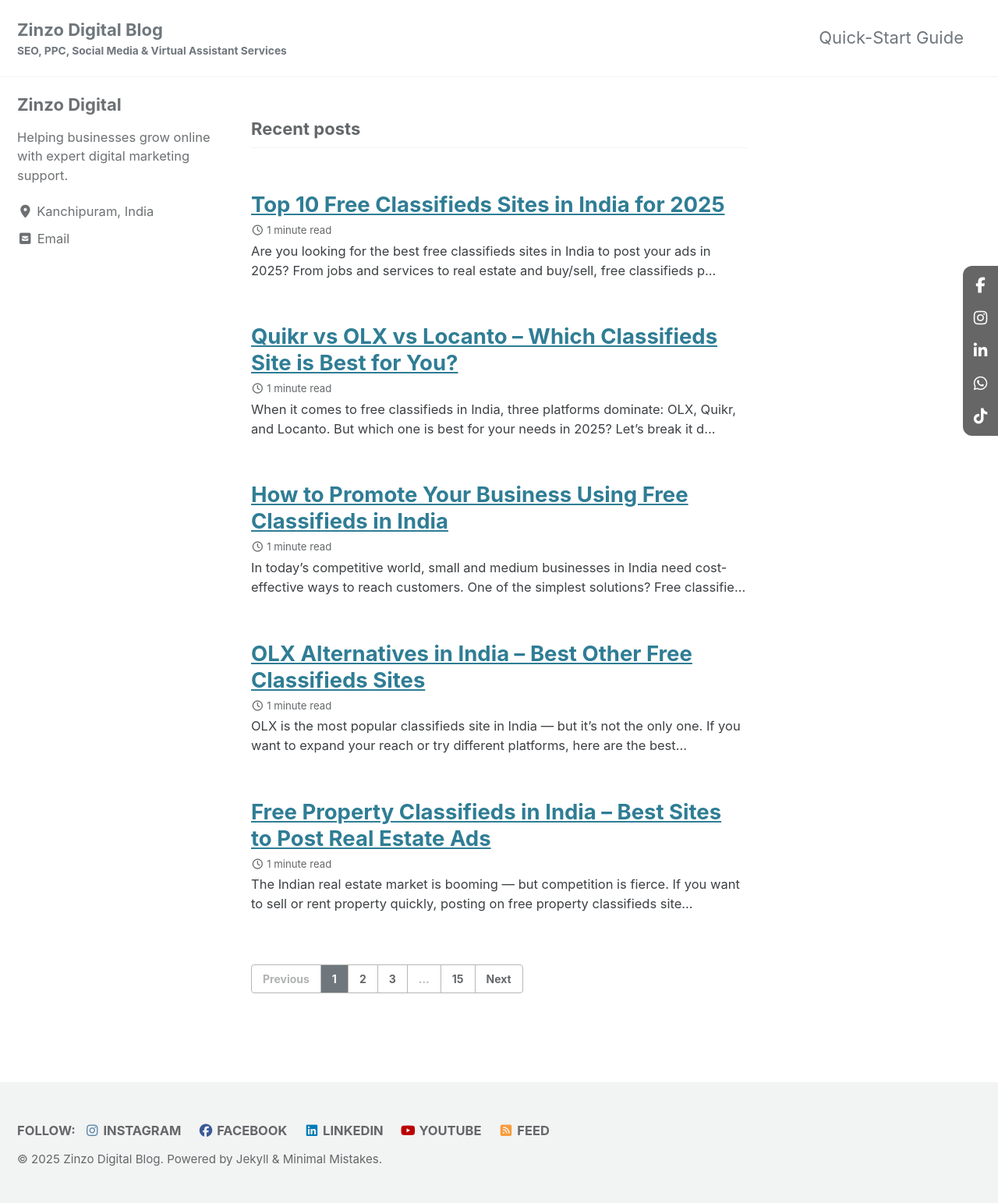
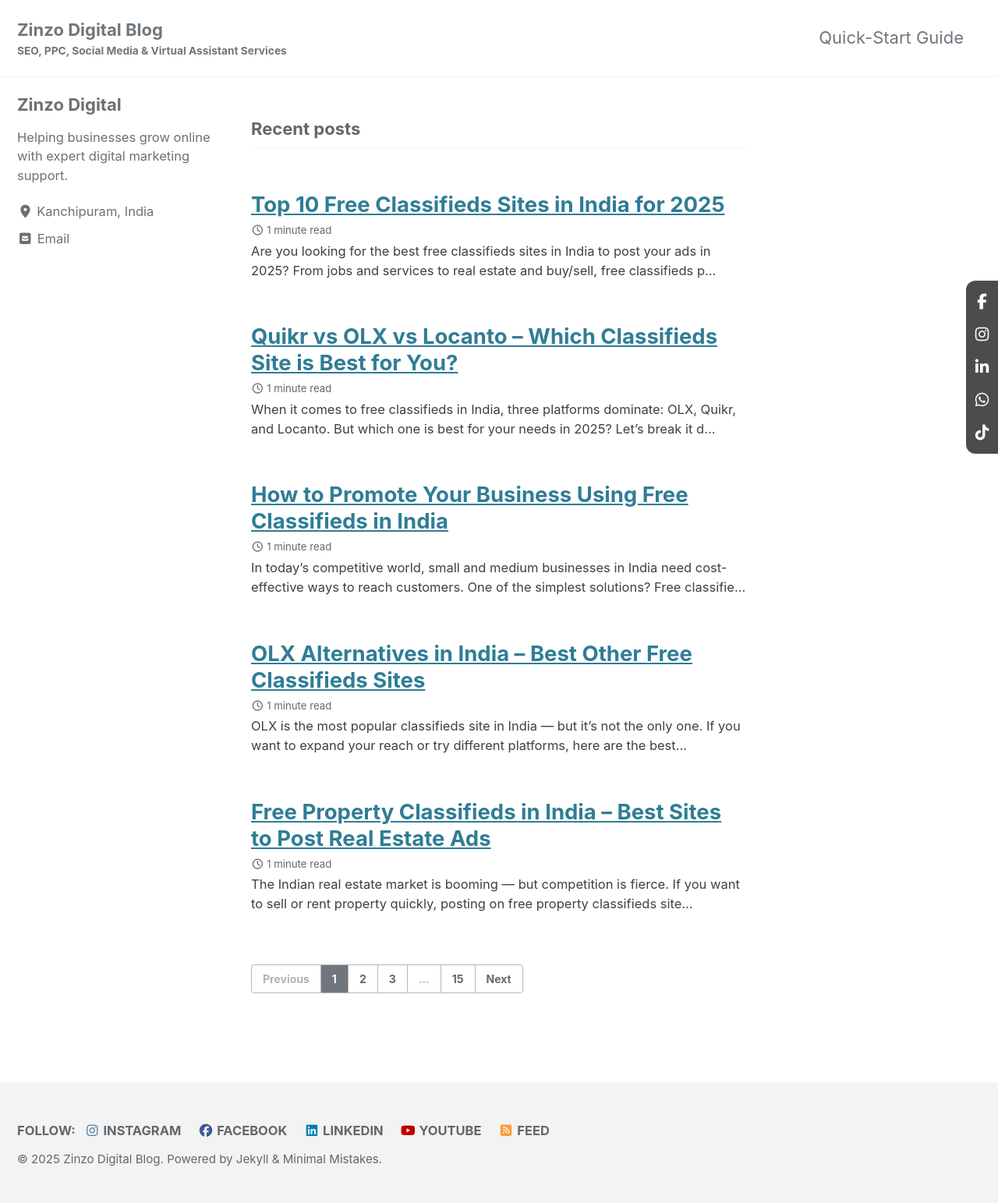
Before and after one commit to zinzodigitalblog/zinzodigital-blog, a Jekyll site: the page built from index.html, in a window 1280 px wide. Shown: the whole page at 78% size. Built offline with Jekyll 4.4.1, drawn with Linux system fonts in a browser that asks for light colours; cached includes are drawn as plain includes; the list of posts is cut into pages by our own code.

Commit message:
Update share-floating.html

```diff
--- a/_includes/share-floating.html
+++ b/_includes/share-floating.html
@@ -1,4 +1,4 @@
-<div class="floating-share" id="floatingShare">
+<div class="share-floating">
   <a class="share-facebook" href="https://www.facebook.com/sharer/sharer.php?u={{ page.url | absolute_url }}" target="_blank"><i class="fab fa-facebook-f"></i></a>
   <a class="share-instagram" href="https://www.instagram.com/" target="_blank"><i class="fab fa-instagram"></i></a>
   <a class="share-linkedin" href="https://www.linkedin.com/shareArticle?mini=true&url={{ page.url | absolute_url }}&title={{ page.title }}" target="_blank"><i class="fab fa-linkedin-in"></i></a>
@@ -7,43 +7,45 @@
 </div>
 
 <style>
-.floating-share {
+.share-floating {
   position: fixed;
-  top: 50%;
+  top: 40%;
   right: 0;
-  transform: translateY(-50%);
   display: flex;
   flex-direction: column;
   gap: 12px;
-  padding: 10px;
-  background: rgba(0, 0, 0, 0.6);
+  background: rgba(0,0,0,0.7);
+  padding: 12px 8px;
   border-radius: 12px 0 0 12px;
-  transition: opacity 0.6s ease-in-out;
   z-index: 9999;
+  transition: transform 0.5s ease-in-out;
 }
 
-.floating-share a {
-  color: white;
+.share-floating a {
+  color: #fff;
   font-size: 20px;
   text-align: center;
-  transition: transform 0.3s;
+  transition: color 0.3s;
 }
 
-.floating-share a:hover {
-  transform: scale(1.2);
-  color: #ffcc00;
+.share-floating a:hover {
+  color: #1da1f2;
+}
+
+.share-floating.hide {
+  transform: translateX(120%);
 }
 </style>
 
 <script>
-document.addEventListener("DOMContentLoaded", () => {
-  const shareBox = document.getElementById("floatingShare");
+document.addEventListener("DOMContentLoaded", function () {
+  const shareBar = document.querySelector(".share-floating");
 
-  function toggleShare() {
-    shareBox.style.opacity = (shareBox.style.opacity === "0") ? "1" : "0";
+  function toggleShareBar() {
+    shareBar.classList.toggle("hide");
   }
 
-  // Start toggling every 2 seconds
-  setInterval(toggleShare, 2000);
+  // First show for 10s, then hide for 10s, repeat
+  setInterval(toggleShareBar, 10000);
 });
 </script>
```
